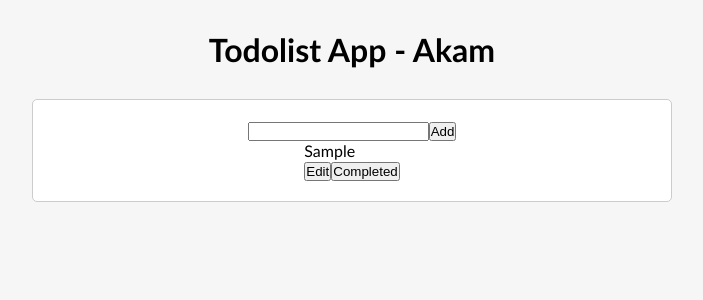
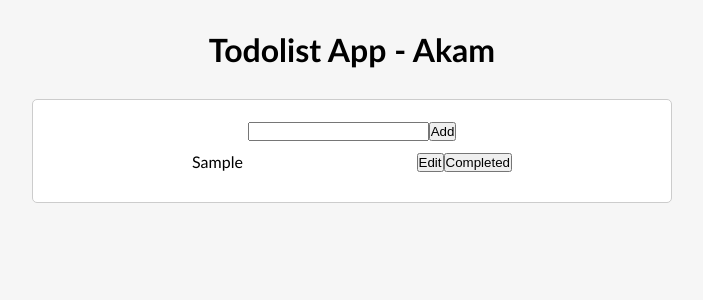
Before and after one commit to akamzandi/Todolist-App, a React (Create React App) app: page / in a window 1280 px wide. Both pictures are taken after typing "Sample" into the empty fields and a click on the button "Add". Shown: the top 300 px of the page, without its empty margins (288-991 px from the left). Built offline with nearby package versions, Linux system fonts and the light colour scheme.

Commit message:
added Complete button functionality

```diff
--- a/src/App.css
+++ b/src/App.css
@@ -21,3 +21,11 @@
   border-radius: 5px;
   padding: 20px;
 }
+
+.todo {
+  display: flex;
+  justify-content: space-between;
+  align-items: center;
+  width: 20rem;
+  margin: 10px 0;
+}
--- a/src/components/Todo.js
+++ b/src/components/Todo.js
@@ -1,10 +1,10 @@
-const Todo = ({ todo }) => {
+const Todo = ({ todo, onEdit, onComplete }) => {
   return (
-    <div>
+    <div className={"todo"}>
       <div>{todo.text}</div>
       <div>
-        <button>Edit</button>
-        <button>Completed</button>
+        <button onClick={onEdit}>Edit</button>
+        <button onClick={onComplete}>Completed</button>
       </div>
     </div>
   );
--- a/src/components/TodoApp.js
+++ b/src/components/TodoApp.js
@@ -15,10 +15,21 @@ const TodoApp = () => {
     setTodos([...todos, newTodo]);
   };
 
+  const onComplete = (id) => {
+    const newTodos = todos.map((todo) => {
+      if (todo.id === id) {
+        return { ...todo, isCompleted: !todo.isCompleted };
+      } else {
+        return todo;
+      }
+    });
+    setTodos(newTodos);
+  };
+
   return (
     <div className="container">
       <TodoFrom addTodoHandler={addTodoHandler} />
-      <TodoList todos={todos} />
+      <TodoList todos={todos} onComplete={onComplete} />
     </div>
   );
 };
--- a/src/components/TodoList.js
+++ b/src/components/TodoList.js
@@ -1,12 +1,18 @@
 import Todo from "./Todo";
 
-const TodoList = ({ todos }) => {
+const TodoList = ({ todos, onComplete }) => {
   const renderTodos = () => {
     if (todos.length === 0) {
       return <p>add some todos!</p>;
     }
     return todos.map((todo) => {
-      return <Todo key={todo.id} todo={todo} />;
+      return (
+        <Todo
+          key={todo.id}
+          todo={todo}
+          onComplete={() => onComplete(todo.id)}
+        />
+      );
     });
   };
 
```
